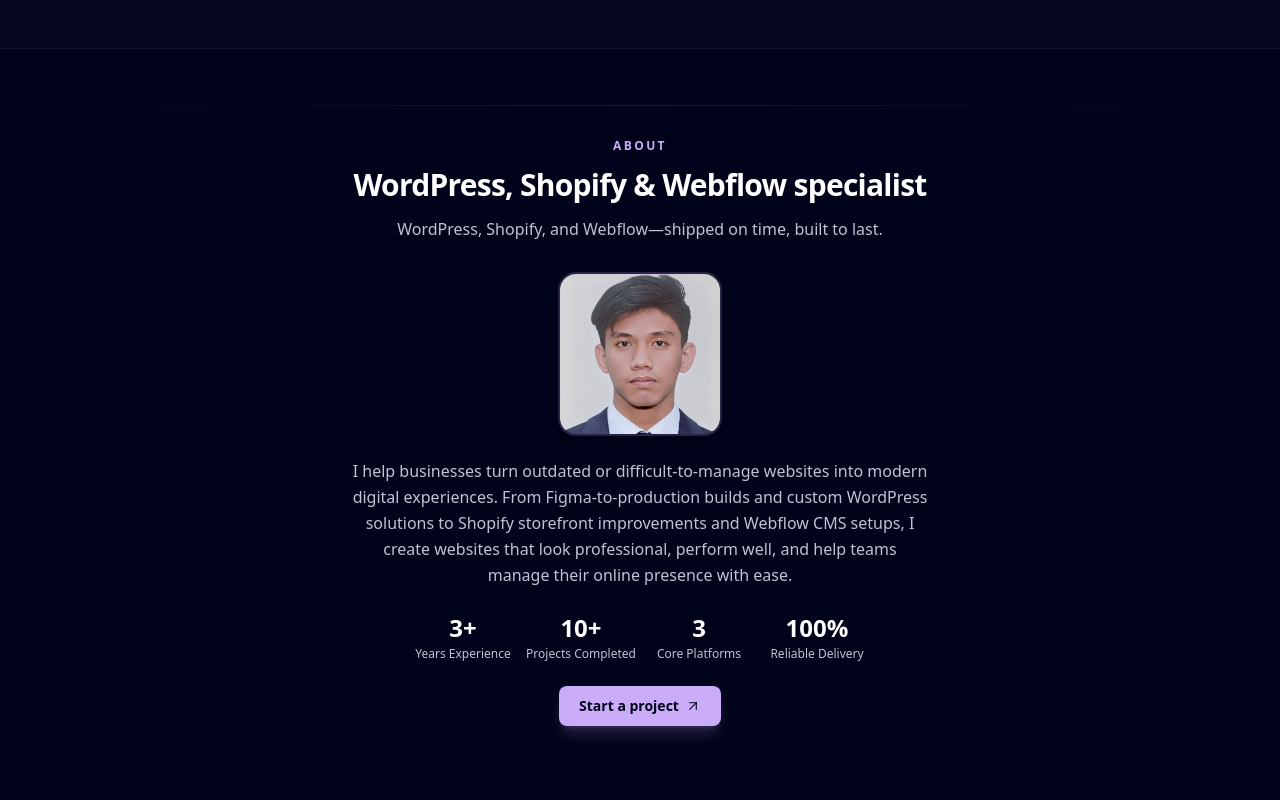
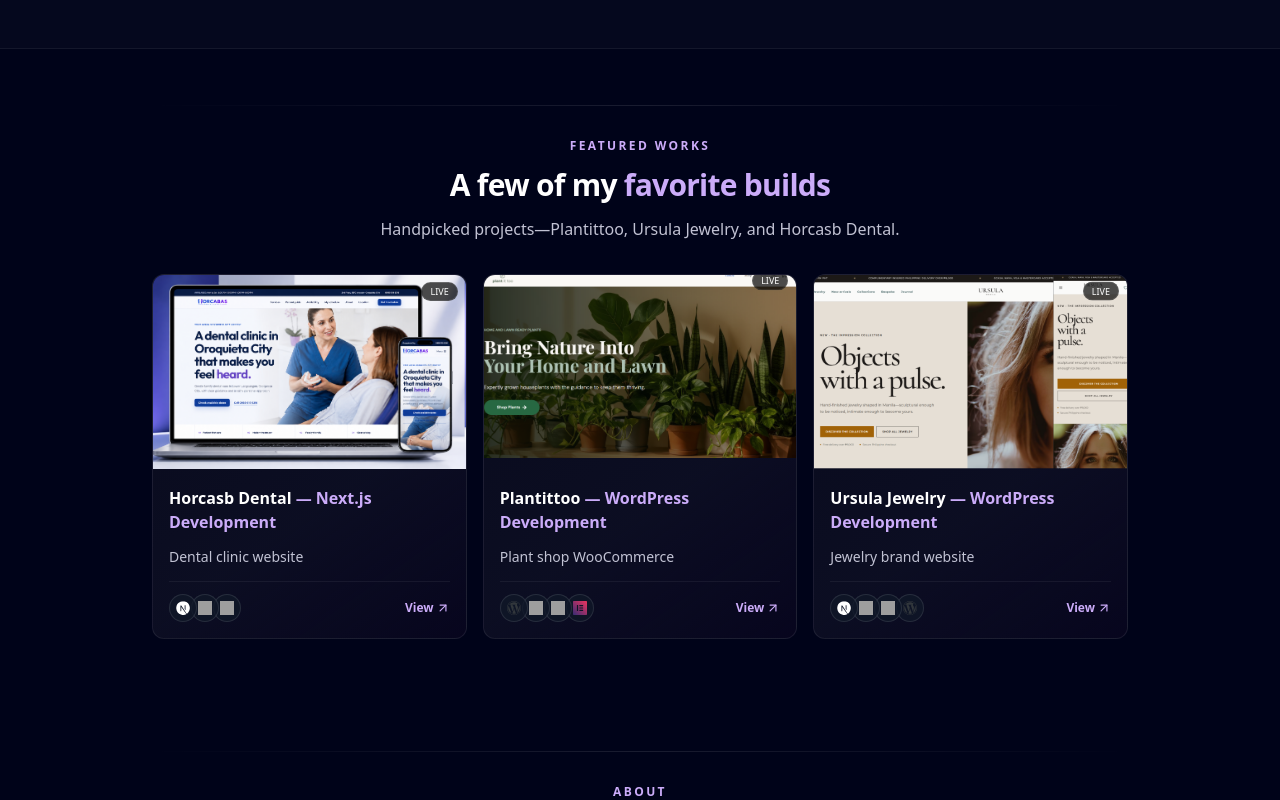
Before and after one commit to JustMe1234567/next-portfolio, a Next.js app: page / in a window 1280 px wide. Shown: the part 1480-2280 px from the top of the page. Built offline with nearby package versions, Linux system fonts and the light colour scheme; grey boxes are pictures that could not be loaded.

Commit message:
feat(projects): add Featured Works section
Add a Featured Works section between the hero/platforms and about areas,
showcasing Plantittoo, Ursula Jewelry, and Horcasb Dental via ProjectCard.

```diff
--- a/app/page.tsx
+++ b/app/page.tsx
@@ -1,4 +1,5 @@
 import AboutMe from "@/components/AboutMe";
+import FeaturedWorks from "@/components/FeaturedWorks";
 import Footer from "@/components/Footer";
 import HashScrollHandler from "@/components/HashScrollHandler";
 import Hero from "@/components/Hero";
@@ -15,6 +16,7 @@
       <FloatingNav navItems={navItems} />
       <Hero />
       <Platforms />
+      <FeaturedWorks />
       <AboutMe />
       <Process />
       <RecentProjects />
--- /dev/null
+++ b/components/FeaturedWorks.tsx
@@ -0,0 +1,39 @@
+import ProjectCard from "@/components/ProjectCard";
+import { projects } from "@/data";
+import { Section } from "./ui/Section";
+import { SectionHeader } from "./ui/SectionHeader";
+
+const FeaturedWorks = () => {
+  const featured = projects.filter((p) => [7, 10, 12].includes(p.id));
+
+  return (
+    <Section
+      id="featured-works"
+      divider
+      aria-labelledby="featured-works-heading"
+    >
+      <div className="section-stack">
+        <SectionHeader
+          label="Featured Works"
+          title={
+            <>
+              A few of my <span className="text-purple">favorite builds</span>
+            </>
+          }
+          description="Handpicked projects—Plantittoo, Ursula Jewelry, and Horcasb Dental."
+          titleId="featured-works-heading"
+        />
+
+        <ul className="grid list-none grid-cols-1 gap-3 sm:grid-cols-2 sm:gap-4 lg:grid-cols-3">
+          {featured.map((project) => (
+            <li key={project.id} className="min-w-0">
+              <ProjectCard project={project} />
+            </li>
+          ))}
+        </ul>
+      </div>
+    </Section>
+  );
+};
+
+export default FeaturedWorks;
```
